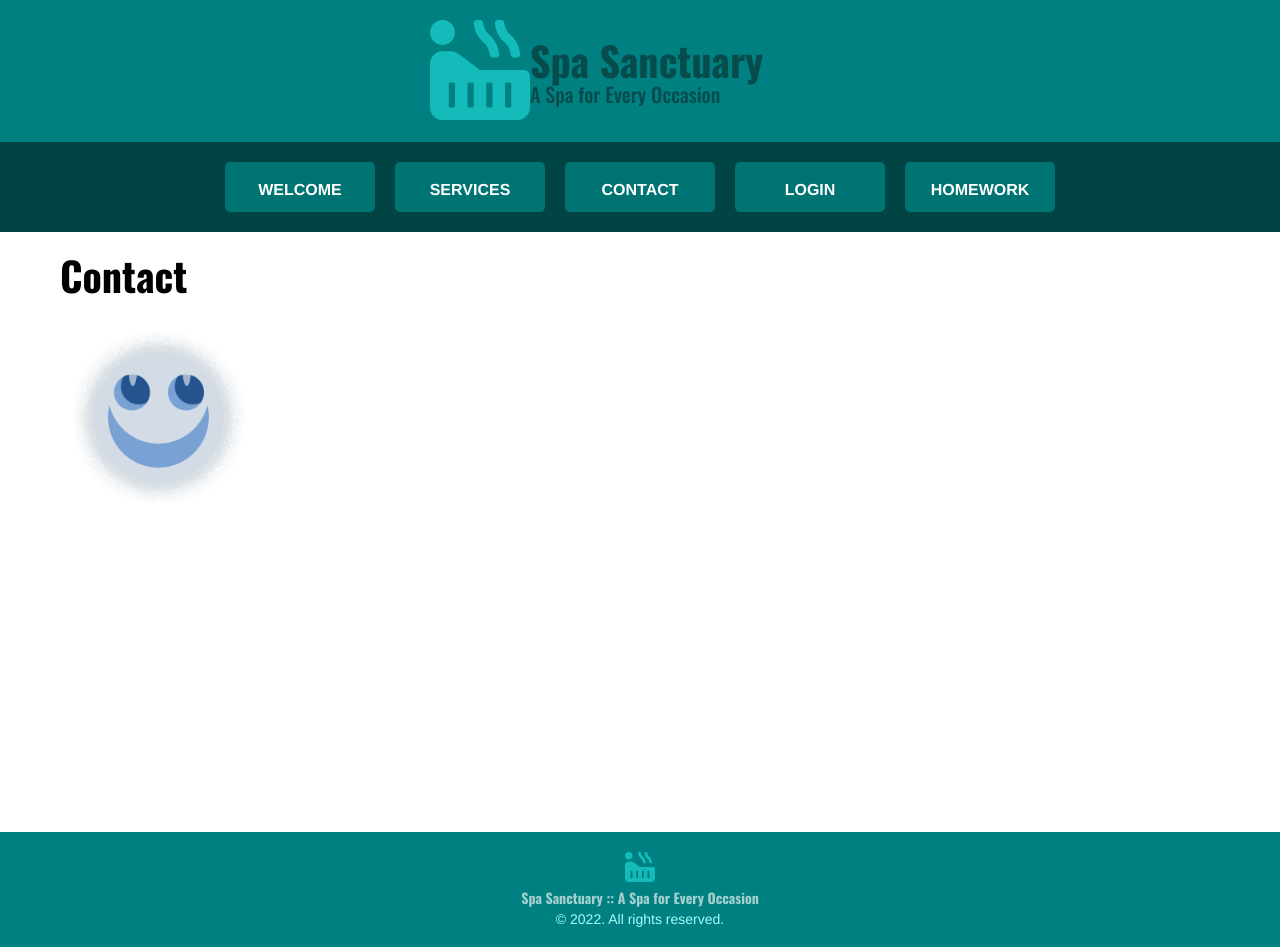
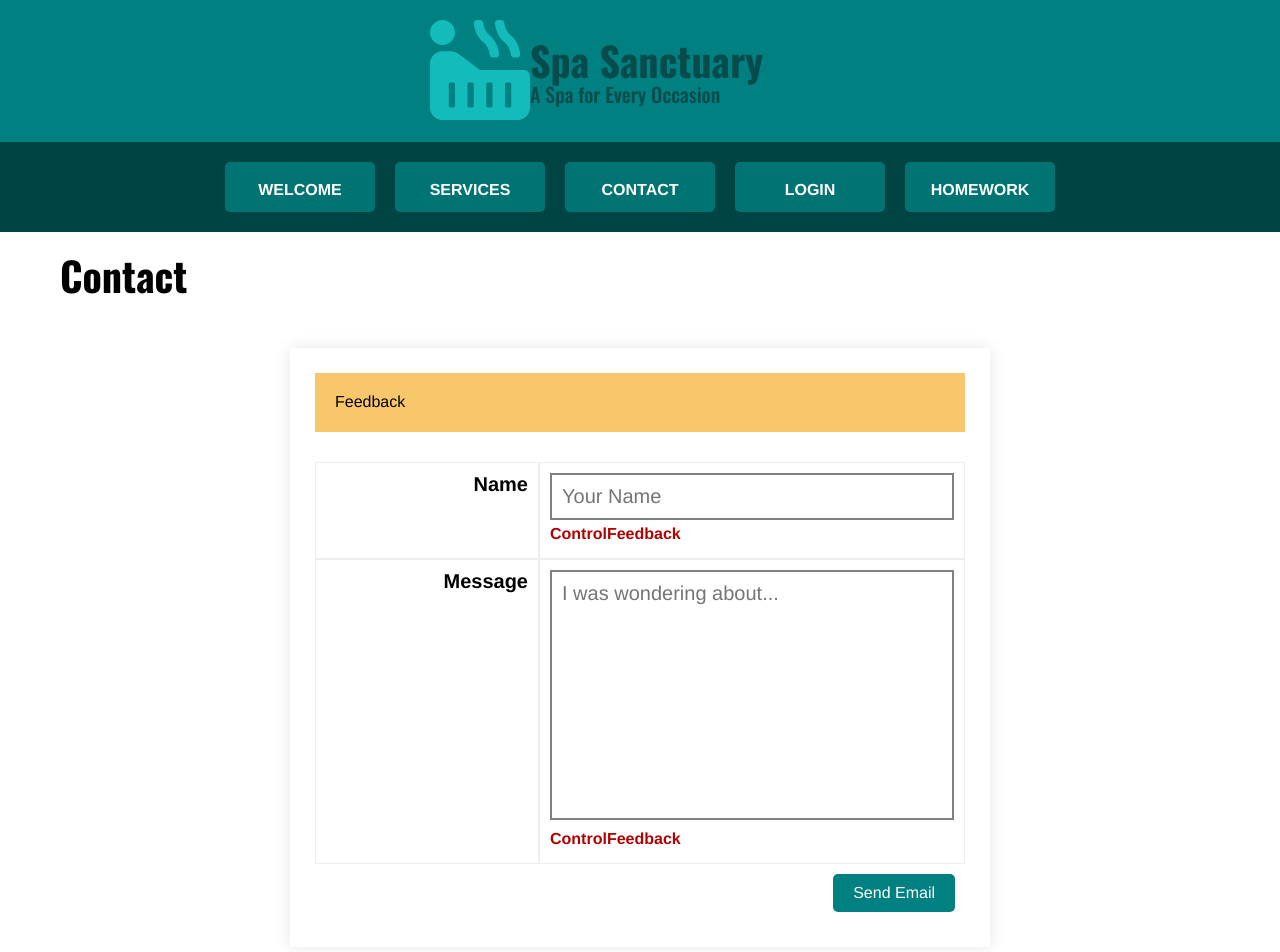
Before and after one commit to biancabonilla10/Web-1-Bonilla-Bianca-Final, a React (Create React App) app: page /contact in a window 1280 px wide. Shown: the top 952 px of the page. Built offline with nearby package versions, Linux system fonts and the light colour scheme.

Commit message:
Universal Scafolding

```diff
--- a/src/React/Contact/Contact.jsx
+++ b/src/React/Contact/Contact.jsx
@@ -2,27 +2,26 @@ import React from 'react';
 import styled from 'styled-components';
 
 /* Components ---------------------------*/
-import Lightbox from 'React/common/Lightbox/Lightbox.jsx';
+import UniversalForm, { Input, Textarea, SubmitButton } from 'React/common/UniversalForm/UniversalForm.jsx';
 
 const Contact = () => {
-
-    const ActiveContent = () => {
-        return <img src="/assets/img/moon.png" />;
-    }
-    const ModalContent = () => {
-        return <img src="/assets/img/sun.png" />;
-    }
 
     return (
         <ContactStyled className='Contact'>
             <h1>Contact</h1>
-
-            <Lightbox
-                title='Sun Pop Up'
-                activeContent={ <ActiveContent /> }
-                modalContent={ <ModalContent /> }
-            />
-
+            <UniversalForm>
+                <Input
+                    label='Name'
+                    id='name'
+                    placeholder='Your Name'
+                    />
+                <Textarea
+                label='Message'
+                id='message'
+                placeholder='I was wondering about...'
+                />
+                <SubmitButton>Send Email</SubmitButton>
+            </UniversalForm>
         </ContactStyled>
     );
 }
--- /dev/null
+++ b/src/React/common/UniversalForm/Controls/ControlGroup/Control.jsx
@@ -0,0 +1,21 @@
+import React from 'react';
+import styled from 'styled-components';
+
+import ControlFeedback from './ControlFeedback.jsx';
+
+const Control = ({children, id}) => {
+
+    return (
+        <ControlStyled className='Control'>
+            {children}
+            <ControlFeedback id={ id } />
+        </ControlStyled>
+    );
+}
+
+export default Control;
+
+const ControlStyled = styled.div`
+    border: solid 1px #eee;
+    padding: 10px;
+`;
--- /dev/null
+++ b/src/React/common/UniversalForm/Controls/ControlGroup/ControlFeedback.jsx
@@ -0,0 +1,19 @@
+import React from 'react';
+import styled from 'styled-components';
+
+const ControlFeedback = () => {
+
+    return (
+        <ControlFeedbackStyled className='ControlFeedback'>
+            ControlFeedback
+        </ControlFeedbackStyled>
+    );
+}
+
+export default ControlFeedback;
+
+const ControlFeedbackStyled = styled.div`
+    color: #b10202;
+    padding: 5px 0px;
+    font-weight: bold;
+`;
--- /dev/null
+++ b/src/React/common/UniversalForm/Controls/ControlGroup/ControlGroup.jsx
@@ -0,0 +1,30 @@
+import React from 'react';
+import styled from 'styled-components';
+
+import Label from './Label.jsx';
+import Control from './Control.jsx';
+import ControlFeedback from './ControlFeedback.jsx';
+
+const ControlGroup = ({children, id, label}) => {
+
+    return (
+        <ControlGroupStyled className='ControlGroup'>
+            <Label id={ id } label={ label }/>
+            <Control id={ id }>
+                {children}
+            </Control>
+        </ControlGroupStyled>
+    );
+}
+
+export default ControlGroup;
+
+const ControlGroupStyled = styled.div`
+    display: flex;
+    .Label {
+        flex: 1;
+    }
+    .Control {
+        flex: 2;
+    }
+`;
--- /dev/null
+++ b/src/React/common/UniversalForm/Controls/ControlGroup/Label.jsx
@@ -0,0 +1,26 @@
+import React from 'react';
+import styled from 'styled-components';
+
+const Label = ({id, label}) => {
+
+    return (
+        <LabelStyled className='Label'>
+            <label htmlFor={ id }>
+                { label }
+                </label>
+        </LabelStyled>
+    );
+}
+
+export default Label;
+
+const LabelStyled = styled.div`
+    border: solid 1px #eee;
+    padding: 10px;
+    text-align: right;
+
+    label {
+        font-size: 20px;
+        font-weight: bold;
+    }
+`;
--- /dev/null
+++ b/src/React/common/UniversalForm/Controls/Input.jsx
@@ -0,0 +1,37 @@
+import React from 'react';
+import styled from 'styled-components';
+
+import ControlGroup from './ControlGroup/ControlGroup.jsx';
+
+const Input = ({label, id, placeholder}) => {
+
+    return (
+        <InputStyled className='Input'>
+            <ControlGroup id={ id } label={ label }>
+                <input
+                id={ id }
+                placeholder={ placeholder }
+                />
+            </ControlGroup>
+        </InputStyled>
+    );
+}
+
+export default Input;
+
+const InputStyled = styled.div`
+    input {
+        width: 100%;
+        font-size: 20px;
+        padding: 10px;
+        border: solid 2px gray;
+        outline: none;
+
+        &.focus {
+            background-color: #eee;
+        }
+        &.error {
+            border: solid 2px red;
+        }
+    }
+`;
--- /dev/null
+++ b/src/React/common/UniversalForm/Controls/SubmitButton.jsx
@@ -0,0 +1,32 @@
+import React from 'react';
+import styled from 'styled-components';
+
+const SubmitButton = ({children}) => {
+
+    return (
+        <SubmitButtonStyled className='SubmitButton'>
+            <button type="submit">
+                { children }
+            </button>
+        </SubmitButtonStyled>
+    );
+}
+
+export default SubmitButton;
+
+const SubmitButtonStyled = styled.div`
+    padding: 10px;
+    text-align: right;
+
+    button {
+        background-color: teal;
+        color: #fff;
+        padding: 10px 20px;
+        border-radius: 5px;
+        border: none;
+
+        &.hover, &.focus {
+            background-color: #013f3f;
+        }
+    }
+`;
--- /dev/null
+++ b/src/React/common/UniversalForm/Controls/Textarea.jsx
@@ -0,0 +1,40 @@
+import React from 'react';
+import styled from 'styled-components';
+
+import ControlGroup from './ControlGroup/ControlGroup.jsx';
+
+const Textarea = ({label, id, placeholder}) => {
+
+    return (
+        <TextareaStyled className='Textarea'>
+            <ControlGroup id={ id } label={ label }>
+                <textarea
+                id={ id }
+                placeholder={ placeholder }
+                />
+            </ControlGroup>
+        </TextareaStyled>
+    );
+}
+
+export default Textarea;
+
+const TextareaStyled = styled.div`
+    textarea {
+        width: 100%;
+        font-size: 20px;
+        padding: 10px;
+        border: solid 2px gray;
+        outline: none;
+
+        height: 250px;
+        resize: none;
+
+        &.focus {
+            background-color: #eee;
+        }
+        &.error {
+            border: solid 2px red;
+        }
+    }
+`;
--- /dev/null
+++ b/src/React/common/UniversalForm/Feedback.jsx
@@ -0,0 +1,19 @@
+import React from 'react';
+import styled from 'styled-components';
+
+const Feedback = () => {
+
+    return (
+        <FeedbackStyled className='Feedback'>
+            Feedback
+        </FeedbackStyled>
+    );
+}
+
+export default Feedback;
+
+const FeedbackStyled = styled.div`
+    background-color: #f9c76b;
+    padding: 20px;
+    margin-bottom: 30px;
+`;
--- /dev/null
+++ b/src/React/common/UniversalForm/Form.jsx
@@ -0,0 +1,17 @@
+import React from 'react';
+import styled from 'styled-components';
+
+const Form = ({children}) => {
+
+    return (
+        <FormStyled className='Form'>
+            { children }
+        </FormStyled>
+    );
+}
+
+export default Form;
+
+const FormStyled = styled.form`
+
+`;
--- /dev/null
+++ b/src/React/common/UniversalForm/UniversalForm.jsx
@@ -0,0 +1,32 @@
+import React from 'react';
+import styled from 'styled-components';
+
+/* Components ---------------------------*/
+import Form from './Form.jsx';
+import Feedback from './Feedback.jsx';
+
+/* Exposed Components ---------------------------*/
+export { default as Input } from './Controls/Input.jsx';
+export { default as Textarea } from './Controls/Textarea.jsx';
+export { default as SubmitButton } from './Controls/SubmitButton.jsx';
+
+const UniversalForm = ({children}) => {
+
+    return (
+        <UniversalFormStyled className='UniversalForm'>
+            <Feedback />
+            <Form>
+            {children}
+            </Form>
+        </UniversalFormStyled>
+    );
+}
+
+export default UniversalForm;
+
+const UniversalFormStyled = styled.div`
+    max-width: 700px;
+    margin: 50px auto;
+    padding: 25px;
+    box-shadow: 0px 0px 15px rgba(0,0,0,.1);
+`;
```
